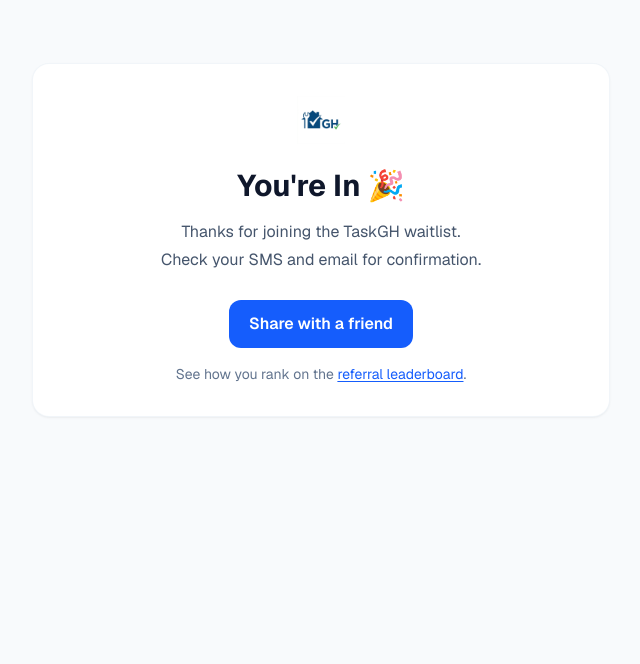
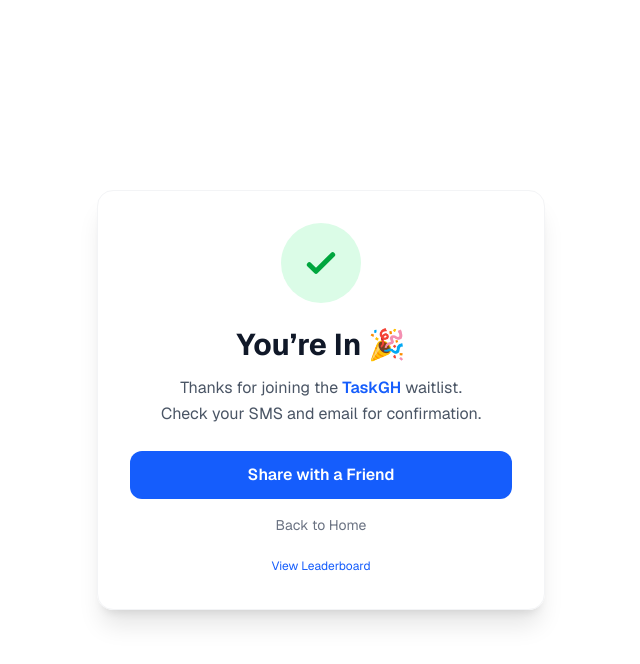
Before and after one commit to jefferyofosu1-cyber/waitlist.taskgh, a Next.js app: page /success in a window 1280 px wide. Shown: the top 664 px of the page, without its empty margins (319-959 px from the left). Built offline with nearby package versions, Linux system fonts and the light colour scheme; no server answers.

Commit message:
Update success UI in form and success page based on user design.

```diff
--- a/src/app/success/page.tsx
+++ b/src/app/success/page.tsx
@@ -1,37 +1,8 @@
-import Link from "next/link";
+import { SuccessView } from "@/components/success-view";
 
-export default async function SuccessPage({
-  searchParams,
-}: {
-  searchParams: Promise<{ code?: string }>;
-}) {
+export default async function SuccessPage({ searchParams }: { searchParams: Promise<{ code?: string }> }) {
   const { code } = await searchParams;
   const referralUrl = code ? `${process.env.NEXT_PUBLIC_APP_URL ?? ""}/?ref=${code}` : "";
 
-  return (
-    <main className="min-h-screen bg-slate-50 px-4 py-16">
-      <div className="mx-auto max-w-xl rounded-2xl bg-white p-8 text-center shadow ring-1 ring-slate-100">
-        <img src="/logo.png" alt="TaskGH" className="mx-auto h-12 w-auto" />
-        <h1 className="mt-6 text-3xl font-bold text-slate-900">You&apos;re In 🎉</h1>
-        <p className="mt-4 text-slate-600">Thanks for joining the TaskGH waitlist.</p>
-        <p className="mt-1 text-slate-600">Check your SMS and email for confirmation.</p>
-        {referralUrl ? (
-          <div className="mt-6 rounded-xl bg-blue-50 p-4 text-left text-sm text-blue-900">
-            <p className="font-semibold">Your referral link</p>
-            <p className="mt-1 break-all">{referralUrl}</p>
-          </div>
-        ) : null}
-        <Link href="/" className="mt-7 inline-block rounded-xl bg-blue-600 px-5 py-3 font-semibold text-white hover:bg-blue-500">
-          Share with a friend
-        </Link>
-        <p className="mt-4 text-sm text-slate-500">
-          See how you rank on the{" "}
-          <Link href="/leaderboard" className="text-blue-600 underline underline-offset-2">
-            referral leaderboard
-          </Link>
-          .
-        </p>
-      </div>
-    </main>
-  );
+  return <SuccessView referralUrl={referralUrl} />;
 }
--- /dev/null
+++ b/src/components/success-view.tsx
@@ -0,0 +1,76 @@
+"use client";
+
+import Link from "next/link";
+import { useEffect, useState } from "react";
+
+export function SuccessView({ referralUrl }: { referralUrl: string }) {
+  const [mounted, setMounted] = useState(false);
+
+  useEffect(() => {
+    setMounted(true);
+  }, []);
+
+  const handleShare = () => {
+    const shareUrl = referralUrl || "https://taskgh.com";
+    if (navigator.share) {
+      navigator.share({
+        title: "TaskGH Waitlist",
+        text: "Join the TaskGH waitlist for trusted artisans in Ghana.",
+        url: shareUrl,
+      });
+    } else {
+      window.open(`https://wa.me/?text=${encodeURIComponent(`Join TaskGH waitlist ${shareUrl}`)}`);
+    }
+  };
+
+  return (
+    <div className="min-h-screen flex items-center justify-center bg-white px-6">
+      <div className="w-full max-w-md rounded-2xl shadow-xl border border-gray-100 p-8 text-center">
+        {/* Success Icon */}
+        <div className="mx-auto flex items-center justify-center w-20 h-20 rounded-full bg-green-100 mb-6">
+          <svg
+            className="w-10 h-10 text-green-600"
+            fill="none"
+            stroke="currentColor"
+            strokeWidth="3"
+            viewBox="0 0 24 24"
+          >
+            <path strokeLinecap="round" strokeLinejoin="round" d="M5 13l4 4L19 7" />
+          </svg>
+        </div>
+
+        {/* Heading */}
+        <h1 className="text-3xl font-bold text-gray-900 mb-3">You’re In 🎉</h1>
+
+        {/* Message */}
+        <p className="text-gray-600 text-base leading-relaxed mb-6">
+          Thanks for joining the <span className="font-semibold text-blue-600">TaskGH</span> waitlist.
+          <br />
+          Check your SMS and email for confirmation.
+        </p>
+
+        {/* Share CTA */}
+        <button
+          onClick={handleShare}
+          className="w-full bg-blue-600 hover:bg-blue-700 text-white font-semibold py-3 rounded-xl transition duration-200"
+        >
+          Share with a Friend
+        </button>
+
+        {/* Optional Back Home */}
+        <Link
+          href="/"
+          className="mt-4 inline-block text-sm text-gray-500 hover:text-gray-700"
+        >
+          Back to Home
+        </Link>
+
+        <div className="mt-4">
+           <Link href="/leaderboard" className="text-xs text-blue-600 hover:underline">
+             View Leaderboard
+           </Link>
+        </div>
+      </div>
+    </div>
+  );
+}
--- a/src/components/waitlist-form.tsx
+++ b/src/components/waitlist-form.tsx
@@ -11,8 +11,9 @@
 };
 
 export function WaitlistForm({ source, referralCode }: { source: string; referralCode: string }) {
-  const router = useRouter();
   const [submitting, setSubmitting] = useState(false);
+  const [isSuccess, setIsSuccess] = useState(false);
+  const [successData, setSuccessData] = useState<{ referralCode?: string }>({});
   const [error, setError] = useState<string | null>(null);
   const [form, setForm] = useState<FormState>({
     fullName: "",
@@ -39,11 +40,61 @@
       return;
     }
 
-    const query = new URLSearchParams();
-    if (data.referralCode) {
-      query.set("code", data.referralCode);
-    }
-    router.push(`/success?${query.toString()}`);
+    setSuccessData(data);
+    setIsSuccess(true);
+    setSubmitting(false);
+  }
+
+  if (isSuccess) {
+    const shareUrl = successData.referralCode
+      ? `${window.location.origin}/?ref=${successData.referralCode}`
+      : window.location.origin;
+
+    const handleShare = () => {
+      if (navigator.share) {
+        navigator.share({
+          title: "TaskGH Waitlist",
+          text: "Join the TaskGH waitlist for trusted artisans in Ghana.",
+          url: shareUrl,
+        });
+      } else {
+        window.open(`https://wa.me/?text=${encodeURIComponent(`Join TaskGH waitlist ${shareUrl}`)}`);
+      }
+    };
+
+    return (
+      <div className="w-full rounded-2xl bg-white p-8 text-center shadow-xl ring-1 ring-slate-100">
+        {/* Success Icon */}
+        <div className="mx-auto mb-6 flex h-20 w-20 items-center justify-center rounded-full bg-green-100">
+          <svg className="h-10 w-10 text-green-600" fill="none" stroke="currentColor" strokeWidth="3" viewBox="0 0 24 24">
+            <path strokeLinecap="round" strokeLinejoin="round" d="M5 13l4 4L19 7" />
+          </svg>
+        </div>
+
+        {/* Heading */}
+        <h1 className="mb-3 text-3xl font-bold text-gray-900">You’re In 🎉</h1>
+
+        {/* Message */}
+        <p className="mb-6 text-base leading-relaxed text-gray-600">
+          Thanks for joining the <span className="font-semibold text-blue-600">TaskGH</span> waitlist.
+          <br />
+          Check your SMS and email for confirmation.
+        </p>
+
+        {/* Share CTA */}
+        <button
+          onClick={handleShare}
+          className="w-full rounded-xl bg-blue-600 py-3 font-semibold text-white transition duration-200 hover:bg-blue-700"
+        >
+          Share with a Friend
+        </button>
+
+        {/* Optional Back Home */}
+        <button onClick={() => setIsSuccess(false)} className="mt-4 text-sm text-gray-500 hover:text-gray-700">
+          Join with another email
+        </button>
+      </div>
+    );
   }
 
   return (
```
